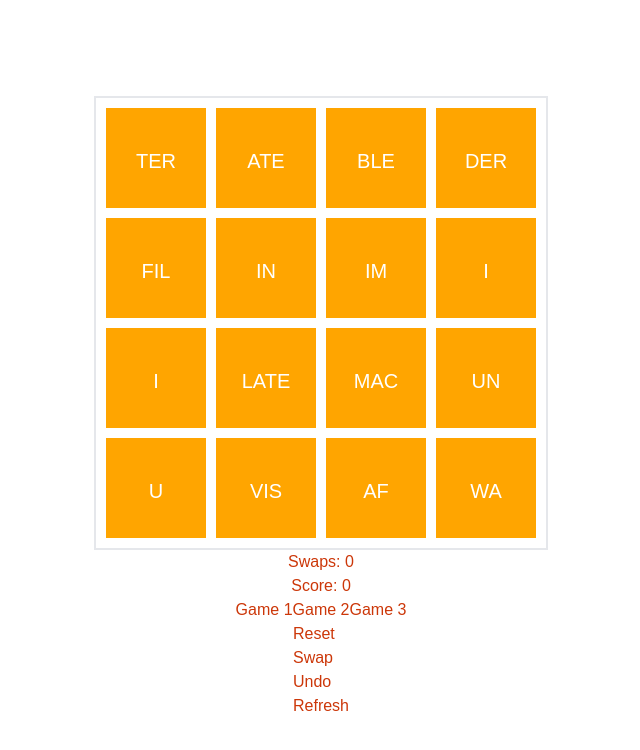
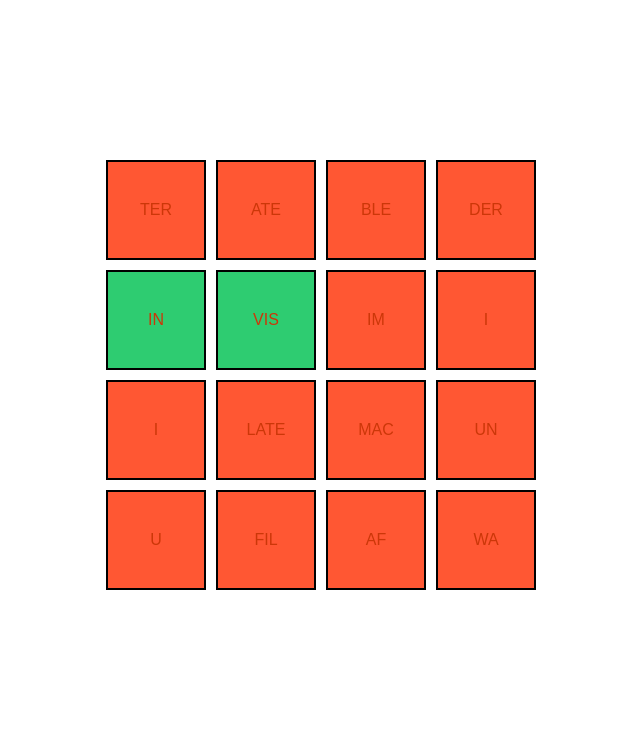
Before and after one commit to amrutsavadatti/Syllablast, a Next.js app: page / in a window 1280 px wide. Shown: the top 750 px of the page, without its empty margins (319-959 px from the left). Built offline with nearby package versions, Linux system fonts and the light colour scheme.

Commit message:
issues fixed

```diff
--- a/src/app/globals.css
+++ b/src/app/globals.css
@@ -36,3 +36,41 @@ body {
 .puzzle {
   border-width: 2px;
 }
+
+.background {
+  display : flex;
+  flex-direction: column;
+  align-content: center;
+  justify-content: center;
+  padding: 10rem;
+}
+
+
+.grid-container {
+  display: grid;
+  grid-template-columns: repeat(4, 100px);
+  grid-template-rows: repeat(4, 100px);
+  gap: 10px;
+  justify-content: center;
+  align-items: center;
+  height: 100vh;
+}
+.grid-button {
+  width: 100px;
+  height: 100px;
+  border: 2px solid black;
+  font-size: 16px;
+  cursor: pointer;
+  transition: background-color 0.3s ease;
+}
+.grid-button.default {
+  background-color: #FF5733;
+}
+
+.grid-button.selected {
+  background-color: #34495e;
+}
+
+.grid-button.correct {
+  background-color: #2ecc71;
+}
--- a/src/app/page.tsx
+++ b/src/app/page.tsx
@@ -2,7 +2,7 @@
 import React from "react";
 
 import { configs } from "../puzzle";
-import { Model, Syllable, Game } from "../model";
+import { Model, Syllable, Game, Position } from "../model";
 import { computeSquare, redrawCanvas } from "../boundary";
 import Dropdown from "../Components/Dropdown";
 import styles from '../styles/Grid.module.css';
@@ -10,24 +10,26 @@ import styles from '../styles/Grid.module.css';
 const allConfigs = configs;
 
 export default function Home() {
+
+
   // initial instantiation of the Model comes from the actualPuzzle
   let currentConfig: number = 1;
   const [model, setModel] =  React.useState(new Model(allConfigs, currentConfig));
-  const [redraw, setRedraw] = React.useState(0)
+  const [redraw, setRedraw] = React.useState(0);
 
   const canvasRef = React.useRef(null)   // Later need to be able to refer to App
 
 
   // Set up the refresh policies
   React.useEffect(() => {
-     redrawCanvas(model, canvasRef.current)
+    //  redrawCanvas(model, canvasRef.current)
   }, [model, redraw])
 
 
-  function handleClick(e:any) {
-    selectSyllable(model, canvasRef.current, e);
-    setRedraw(redraw+1);
-  }
+  // function handleClick(e:any) {
+  //   selectSyllable(model, canvasRef.current, e);
+  //   setRedraw(redraw+1);
+  // }
 
   function changeConfig(n:number) {
     currentConfig = n;
@@ -41,11 +43,6 @@ export default function Home() {
   function sleep(ms: number): Promise<void> {
     return new Promise((resolve) => setTimeout(resolve, ms));
   }
-
-  // function handleSwap(model: Model) {
-  //   selectSyllable(model, canvasRef.current, e);
-  //   setRedraw(redraw+1);
-  // }
 
   async function selectSyllable(m:Model, canvas:any, e:any) {
     const canvasSquare = canvas.getBoundingClientRect();
@@ -96,40 +93,92 @@ export default function Home() {
     redrawCanvas(m, canvasRef.current);
   }
 
+  const deepCopyModel = (originalModel) => {
+    return {
+      ...originalModel,
+      game: {
+        ...originalModel.game,
+        selectedSyllables: [...originalModel.game.selectedSyllables],
+        syllable: originalModel.game.syllable.map((row) =>
+          row.map((cell) => ({ ...cell })) // Copy each Syllable object
+        ),
+      },
+    };
+  };
 
 
+  // Function to handle button click
+  const handleClick = (rowIndex, colIndex, model) => {
+
+    // // Call the method on the original game instance
+    // model.game.setSelectedSyllable(model.game?.syllable[rowIndex][colIndex]);
+
+    // // Create a deep copy of the model
+    // const updatedModel = deepCopyModel(model);
+
+    // // Now update the state with the updated model
+    // setModel(updatedModel);
+
+
+
+    // model.game.setSelectedSyllable(model.game?.syllable[rowIndex][colIndex]);
+
+    // const updatedModel = {
+    //   ...model,
+    //   game: {
+    //     ...model.game,
+    //     selectedSyllables: [...model.game.selectedSyllables], // Copy the existing selectedSyllables array
+    //   },
+    // };
+
+    // updatedModel.game.selectedSyllable = [...model.game.selectedSyllables];
+    // setModel(updatedModel);
+
+
+
+
+    model.game.setSelectedSyllable(model.game?.syllable[rowIndex][colIndex]);
+    console.log(model);
+    if (model.game.selectedSyllables.length === 2) {
+      handleSwap(model);
+    }
+    setRedraw(redraw+1);
+  };
+
+  const getClassName = (cell: Syllable) => {
+    // console.log(model.game.selectedSyllables);
+    let newClassName = 'grid-button default'
+    if (cell.correctPosition === true) {
+      newClassName = 'grid-button correct';
+    }
+    if (model.game.selectedSyllables.includes(cell)) {
+      newClassName = 'grid-button selected';
+    }
+    return newClassName;
+  };
+
  return (
-   <main className="flex min-h-screen flex-col items-center justify-between p-24">
-     <canvas data-testid="puzzle" ref={canvasRef} className="puzzle" width={450} height={450} onClick={handleClick}>
-        <div className={styles.canvasContainer}>
-        </div>
-     </canvas>
-     <label data-testid="nummoves" className="nummoves">{"Swaps: " + model.swaps}</label>
-     <label data-testid="nummoves" className="nummoves">{"Score: " + model.score}</label>
+  <div className = "background">
+    {/* <div>
+      <h1>SYLLABLAST</h1>
+    </div> */}
 
-    <div className="buttons">
-       <button data-testid="reset" className="button resetBtn"  onClick={(e) => changeConfig(1)}> Game 1 </button>
-       <button data-testid="reset" className="button resetBtn"  onClick={(e) => changeConfig(2)}> Game 2 </button>
-       <button data-testid="reset" className="button resetBtn"  onClick={(e) => changeConfig(3)}> Game 3 </button>
-    </div>
+    <div className="grid-container">
+    {model.game?.syllable.map((row, rowIndex) =>
+      row.map((cell, colIndex) => (
+        <button
+          key={`${rowIndex}-${colIndex}`}
+          className={`grid-button ${
+            getClassName(cell)
+          }`}
+          onClick={() => handleClick(rowIndex, colIndex, model)}
+        >
+          {cell.name.toUpperCase()}
+        </button>
+      ))
+    )}
+  </div>
+</div>
+);
 
-     <div className="buttons">
-       <button data-testid="reset" className="button resetBtn"  onClick={(e) => changeConfig(currentConfig)}>Reset</button>
-       <br />
-       <button data-testid="swap" className="button undoBtn"    onClick={(e) => handleSwap(model)} >Swap</button>
-       <br />
-       <button data-testid="swap" className="button undoBtn"    onClick={(e) => handleUndo(model)} >Undo</button>
-       <br />
-       <button data-testid="swap" className="button undoBtn"    onClick={(e) => refresh(model)} >Refresh</button>
-       {/* <button data-testid="undo" className="button undoBtn"    onClick={(e) => handleMove(Up)}    disabled={!model.available(Up)}    >&#8593;</button> */}
-     </div>
-
-     {/* <div>
-        <Dropdown />
-     </div> */}
-
-     {/* <button data-testid="reset" className="button resetbutton">Reset</button>
-     <button data-testid="reset" className="button resetbutton">Undo</button> */}
-   </main>
- );
 }
--- a/src/boundary.ts
+++ b/src/boundary.ts
@@ -61,15 +61,15 @@ export class Square {
 }
 
 
-export function redrawCanvas(model:Model, canvasObj:any, a:boolean = true) {
+// export function redrawCanvas(model:Model, canvasObj:any, a:boolean = true) {
 
-    console.log('redrawing canvas');
-    let context = canvasObj.getContext('2d');
-    context.clearRect(0, 0, canvasObj.width, canvasObj.height);
+//     console.log('redrawing canvas');
+//     let context = canvasObj.getContext('2d');
+//     context.clearRect(0, 0, canvasObj.width, canvasObj.height);
 
-    if (a) {
-        if (model.game) {
-            drawPuzzle(context, model.game);
-        }
-    }
-}
+//     if (a) {
+//         if (model.game) {
+//             drawPuzzle(context, model.game);
+//         }
+//     }
+// }
--- a/src/model.ts
+++ b/src/model.ts
@@ -17,6 +17,7 @@ export class Model {
         this.isComplete = false;
         this.score = 0;
         this.swaps = 0;
+        this.computeScore();
     }
 
     undo() {
@@ -49,7 +50,9 @@ export class Model {
 
             let syllables =  this.game.syllable;
             syllables[position1.row][position1.col] = this.game.selectedSyllables[1];
+            syllables[position1.row][position1.col].position = new Position(position1.row, position1.col);
             syllables[position2.row][position2.col] = this.game.selectedSyllables[0];
+            syllables[position2.row][position2.col].position = new Position(position2.row, position2.col);
 
             console.log("this is syllables")
             console.log(syllables)
@@ -65,8 +68,15 @@ export class Model {
         let score = 0;
         let master = this.game?.winCondition;
         let scrambledMatrix = this.game?.syllable;
-        console.log("scrambledMatrix");
-        console.log(scrambledMatrix);
+
+        scrambledMatrix.forEach(row => {
+            // Iterate through each syllable in the row
+            row.forEach(syllable => {
+                // Set the correctPosition property to false
+                syllable.setCorrectPosition(false);
+            });
+        });
+
         for (let i =0; i < scrambledMatrix.length; i++) {
             let scrambledWord = scrambledMatrix[i];
 
@@ -74,9 +84,11 @@ export class Model {
                 let continuous = true;
                 for (let k=0; k < master[j].length; k++) {
                     if (scrambledWord[k].name === master[j][k]) {
+                        scrambledWord[k].setCorrectPosition(true);
                         score++;
                     }
                     else {
+                        // scrambledWord[k].setCorrectPosition(false);
                         break;
                     }
                 }
@@ -84,8 +96,29 @@ export class Model {
 
         }
 
+        // for (let i=0; i < scrambledMatrix.length; i++) {
+        //     // let scrambledWord = scrambledMatrix[i];
+
+        //     for (let j=0; j < master?.length; j++) {
+        //         let continuous = true;
+        //         for (let k=0; k < master[j].length; k++) {
+        //             if (scrambledMatrix[i][k].name === master[j][k]) {
+        //                 scrambledMatrix[i][k].setCorrectPosition(true);
+        //                 score++;
+        //                 console.log("intermideate score : " + score + " i : " + i + " j : " + j + " k : " + k);
+        //             }
+        //             else {
+        //                 // scrambledMatrix[i][k].setCorrectPosition(false);
+        //                 break;
+        //             }
+        //         }
+        //     }
+
+        // }
+
+        this.game.syllable = scrambledMatrix;
         this.score = score;
-        console.log(score);
+        console.log("## This is SCORE " + score);
     }
 
     checkComplete() {
@@ -128,15 +161,25 @@ export class Game {
     }
 
     setSelectedSyllable(s: Syllable) {
-        if (this.selectedSyllables.includes(s)) {
-            this.selectedSyllables.splice(this.selectedSyllables.indexOf(s), 1);
+        let selected = [...this.selectedSyllables];
+        if (selected.includes(s)) {
+            selected.splice(this.selectedSyllables.indexOf(s), 1);
+        }else {
+            selected.push(s);
         }
-        else if (this.selectedSyllables.length >= 2) {
-            this.selectedSyllables.shift();
-            this.selectedSyllables.push(s);
-        } else {
-            this.selectedSyllables.push(s);
-        }
+
+        this.selectedSyllables = selected;
+
+
+        // if (this.selectedSyllables.includes(s)) {
+        //     this.selectedSyllables.splice(this.selectedSyllables.indexOf(s), 1);
+        // }
+        // else if (this.selectedSyllables.length >= 2) {
+        //     this.selectedSyllables.shift();
+        //     this.selectedSyllables.push(s);
+        // } else {
+        //     this.selectedSyllables.push(s);
+        // }
     }
 
     truncateSelection() {
@@ -168,7 +211,7 @@ export class Syllable {
     }
 
     setCorrectPosition(val:boolean) {
-        this.correctPosition = true;
+        this.correctPosition = val;
     }
 
 }
--- a/src/puzzle.ts
+++ b/src/puzzle.ts
@@ -6,9 +6,9 @@ const configs = [
         "name": "Config #1",
         "words" : [ "in,vis,i,ble" , "im,mac,u,late" , "af,fil,i,ate" , "un,der,wa,ter" ],
         "initial": [ ['ter','ate','ble','der'],
-                        ['fil','in','im','i'],
+                        ['in','vis','im','i'],
                         ['i','late','mac','un'],
-                        ['u','vis','af','wa']
+                        ['u','fil','af','wa']
             ]
     },
     {
```
